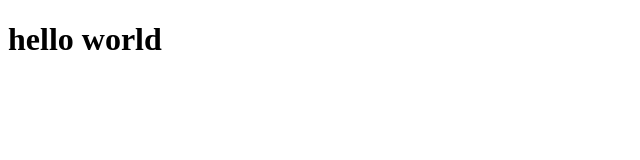
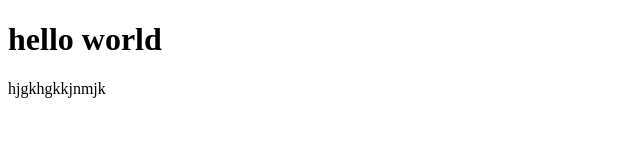
Before and after one commit to Suryachowdary57/fsd40, a plain HTML site: page index.html in a window 1280 px wide. Shown: the whole page, without its empty margins (0-640 px from the left). Drawn offline with Linux system fonts and the light colour scheme.

Commit message:
some text is added

```diff
--- a/index.html
+++ b/index.html
@@ -9,5 +9,6 @@
 </head>
 <body>
     <h1>hello world</h1>
+    hjgkhgkkjnmjk
 </body>
 </html>
```
